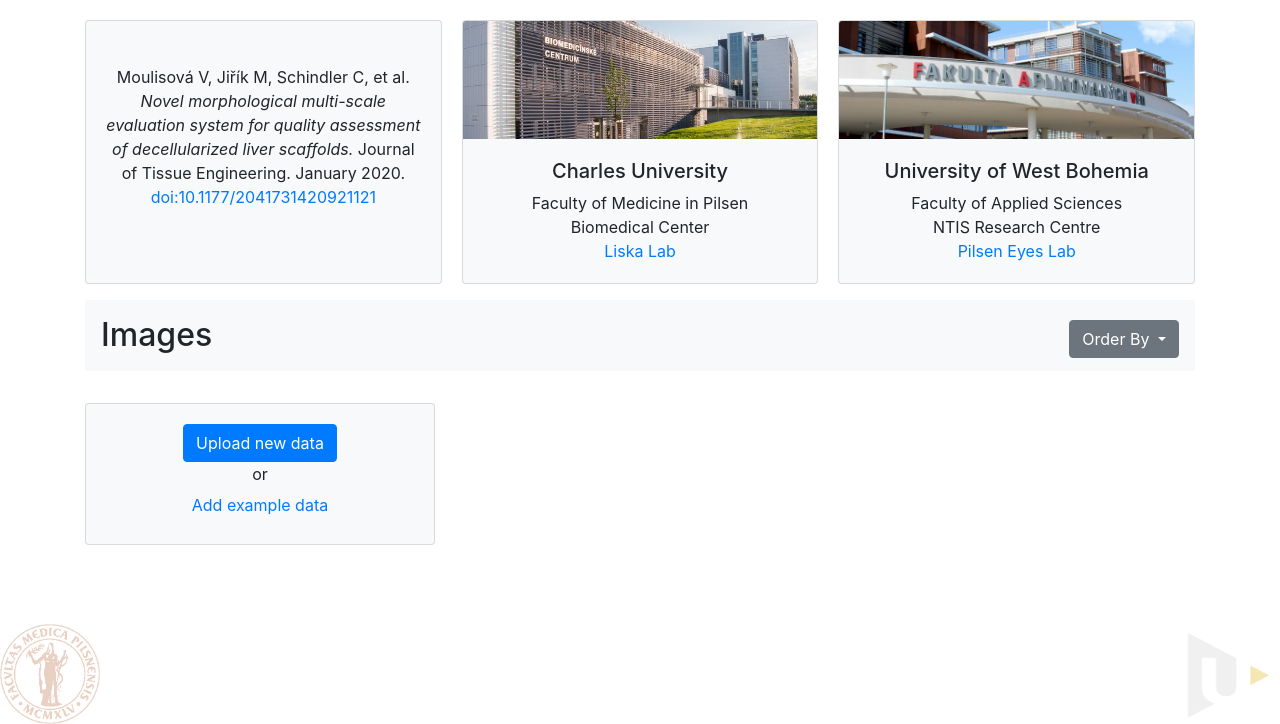
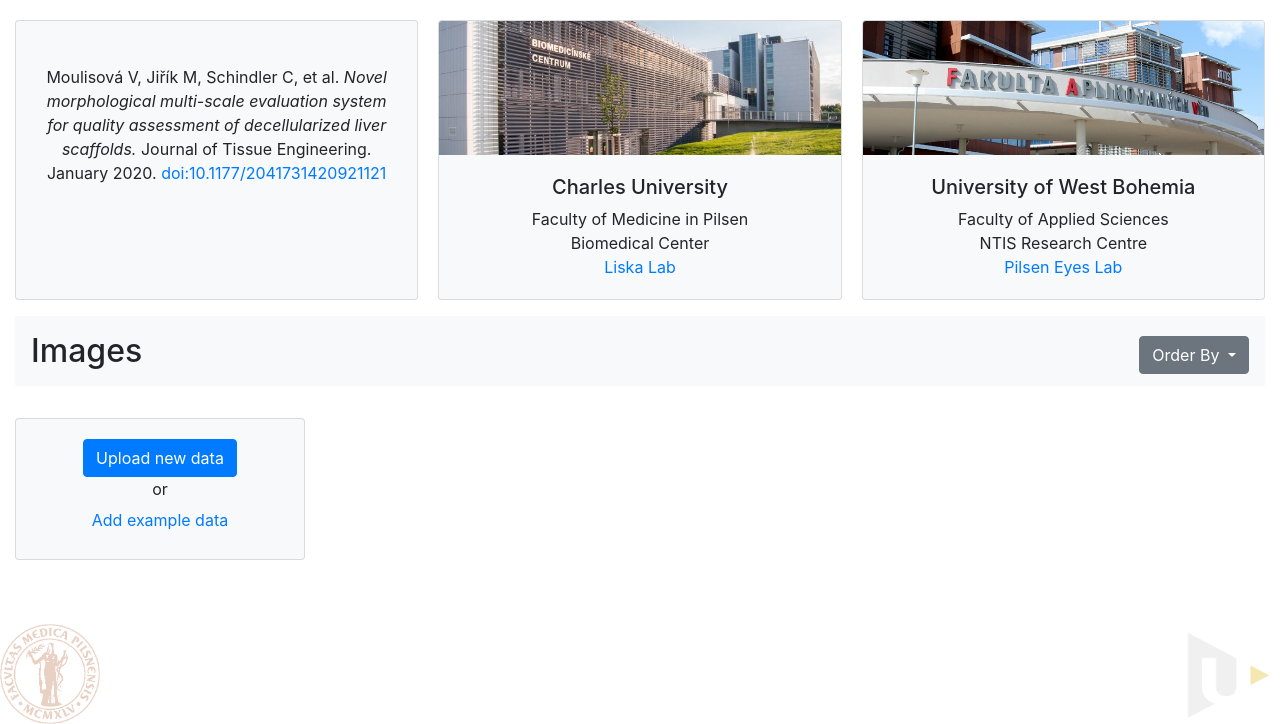
Before and after one commit to mjirik/scaffanweb, a Django app: page /microimprocessing/ in a window 1280 px wide. Shown: the part 76-800 px from the top of the page. Run offline with Django 3.2, Linux system fonts and the light colour scheme; the visitor is signed in with stand-in values (Sample User, id 1); data that the repository does not hold is empty; parts of the project's set-up code (start-up, migrations or seed data) failed here and were passed over; some libraries are stand-ins or nearby versions.

Commit message:
wider image index

```diff
--- a/microimprocessing/templates/microimprocessing/index.html
+++ b/microimprocessing/templates/microimprocessing/index.html
@@ -7,7 +7,7 @@
 {% block body %}
     {% if user.is_authenticated %}
         {% if latest_filenames %}
-            <div class="container">
+            <div class="container-xl">
                 <!--                <div class="row">-->
                 <!--                    <div class="col-sm-3">-->
 
@@ -135,7 +135,7 @@
                 <!--            <div class="container">-->
                 <div class="row pt-3">
                     {#                        <div class="card-columns pt-3">#}
-                    <div class="col-md-4 pt-3">
+                    <div class="col-xl-3 pt-3">
                         <div class="card bg-light">
                             <div class="card-body text-center">
                                 <a class="btn btn-primary" href="{% url 'microimprocessing:model_form_upload' %}">Upload
@@ -149,7 +149,7 @@
 
                     {% for server_filename, n_pts, output_exists, zip_exists, file_tags, file_error in latest_filenames %}
                         {% if server_filename.imagefile %}
-                            <div class="col-md-4 pt-3">
+                            <div class="col-xl-3 pt-3">
                                 <div class="card">
                                     <!--                            <div class="card" style="width:400px">-->
                                     {% if server_filename.thumbnail %}
```
